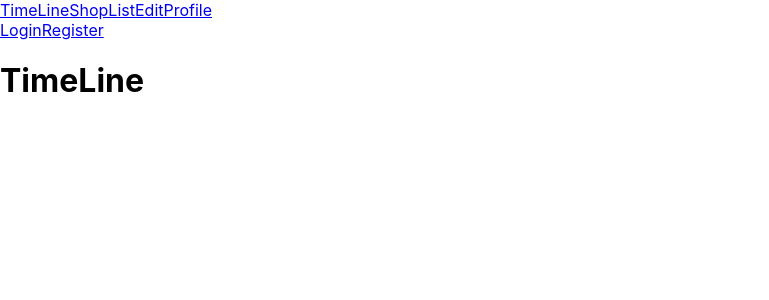
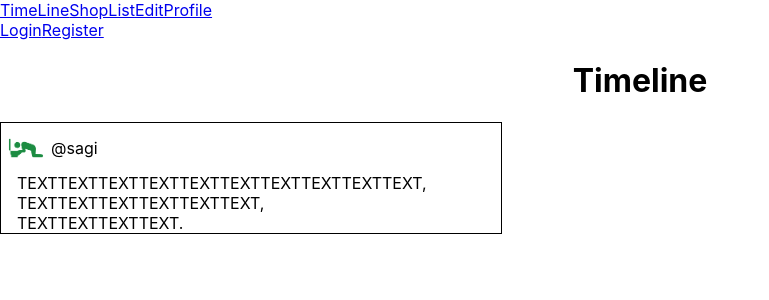
Before and after one commit to Tsunamayo726/FuRingh_Front, a React (Create React App) app: page /#/ in a window 1280 px wide. Shown: the top 300 px of the page, without its empty margins (0-769 px from the left). Built offline with nearby package versions, Linux system fonts and the light colour scheme.

Commit message:
ReactでPostComponentした

```diff
--- /dev/null
+++ b/src/pages/PostComponent.css
@@ -0,0 +1,30 @@
+* {
+}
+
+.PostComponent {
+  text-align: start;
+  border: solid 1px black;
+  width: 500px;
+}
+
+.PostComponent .upper {
+  width: 400px;
+  display: flex;
+  align-items: center;
+}
+
+.PostComponent .upper .icon {
+  width: 50px;
+  border-radius: 25px;
+}
+
+.PostComponent .upper .username {
+}
+
+.PostComponent .downer {
+  padding-left: 1rem;
+}
+
+.PostComponent .downer .text {
+  white-space: pre-wrap;
+}
--- /dev/null
+++ b/src/pages/PostComponent.js
@@ -0,0 +1,31 @@
+import React from "react";
+import icon from "../content/testicon.png"
+import "./PostComponent.css"
+
+export default class PostComponent extends React.Component {
+  constructor(props) {
+    super(props)
+    let user = props.username
+    user[0]==="@"||(user="@"+user)
+    this.state = {
+      username: user,
+      text: props.text,
+    }
+  }
+
+  render() {
+    return (
+      <div className="PostComponent">
+        <div className="upper">
+          <img src={icon} className="icon"/>
+          <div className="username">{this.state.username}</div>
+        </div>
+        <div className="downer">
+          <div className="text">
+            {this.state.text}
+          </div>
+        </div>
+      </div>
+    );
+  }
+}
--- /dev/null
+++ b/src/pages/TimeLine.css
@@ -0,0 +1,3 @@
+.timeline {
+  text-align: center;
+}
--- a/src/pages/TimeLine.js
+++ b/src/pages/TimeLine.js
@@ -1,11 +1,19 @@
 import React from "react";
+import PostComponent from "./PostComponent";
+import "./TimeLine.css"
 
 export default class TimeLine extends React.Component {
   render() {
     return (
-        <div>
-            <h1>TimeLine</h1>
-        </div>
+      <div className="timeline">
+        <h1>Timeline</h1>
+<PostComponent
+  username="sagi"
+  text="TEXTTEXTTEXTTEXTTEXTTEXTTEXTTEXTTEXTTEXT,
+TEXTTEXTTEXTTEXTTEXTTEXT,
+TEXTTEXTTEXTTEXT."
+/>
+      </div>
     );
   }
 }
```
Also changed, not shown: src/content/testicon.png (added).
